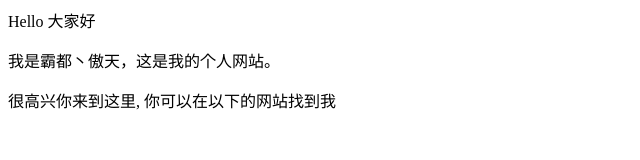
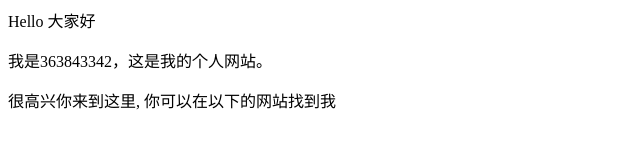
Before and after one commit to kli169/363843342.github.io, a plain HTML site: page index.html in a window 1280 px wide. Shown: the full height of the page, 0-640 px from the left. Drawn offline with Linux system fonts and the light colour scheme.

Commit message:
Update index.html

```diff
--- a/index.html
+++ b/index.html
@@ -1,5 +1,5 @@
 <p>Hello 大家好</p>
-<p>我是霸都丶傲天，这是我的个人网站。 </p>
+<p>我是363843342，这是我的个人网站。 </p>
 <p>很高兴你来到这里, 你可以在以下的网站找到我</p>
 
 <ul>
```
